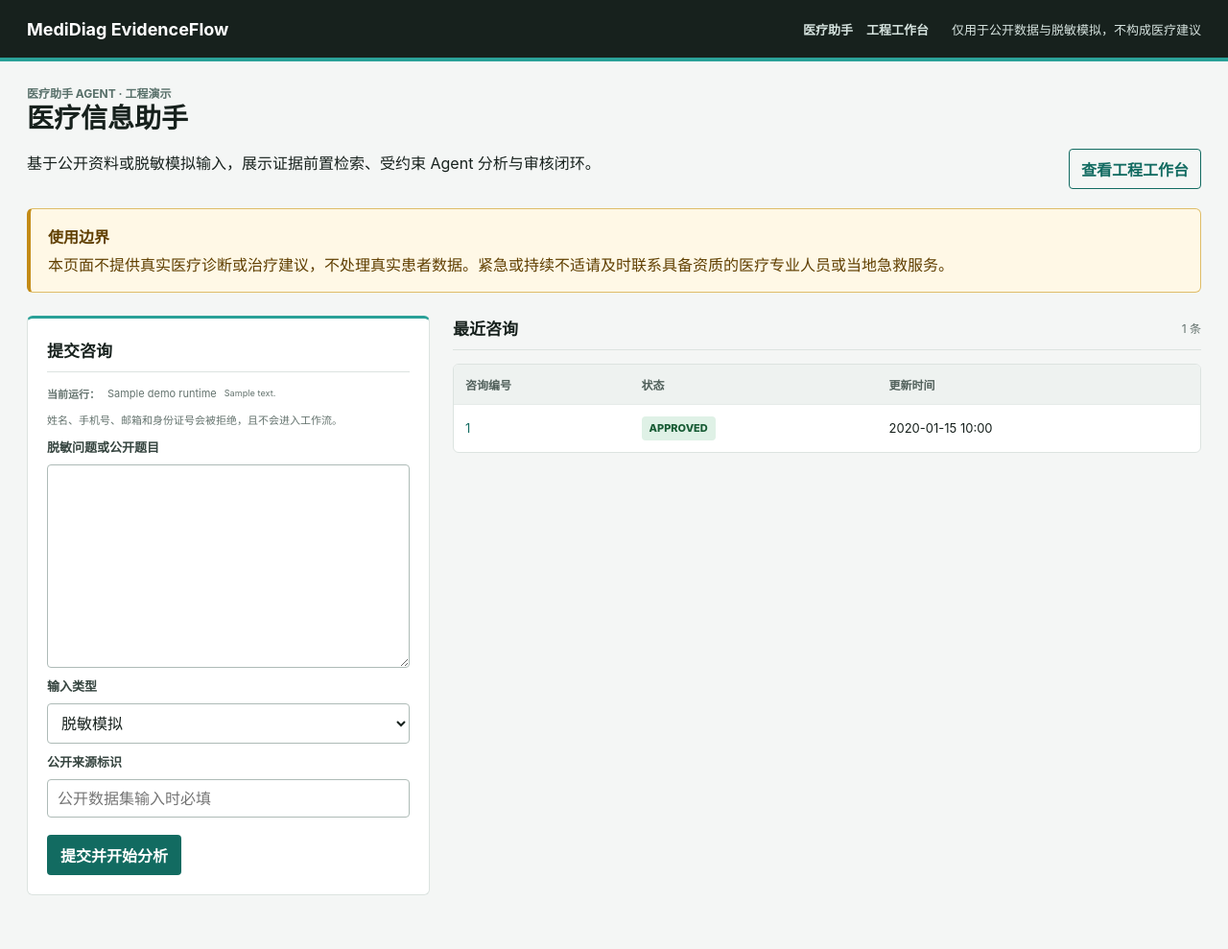
After one commit to control-coder/medcite, a FastAPI app: template src/medidiag/api/templates/assistant.html in a window 1280 px wide. The commit adds this page. Shown: the whole page at 96% size. Run offline with FastAPI, Linux system fonts and the light colour scheme; the template is opened without the code that fills it: most values are stand-ins (such as "Sample title", 1, 10 or a date in 2020); parts of the project's set-up code (start-up, migrations or seed data) failed here and were passed over.

Commit message:
feat(ui): add safe medical assistant experience

```diff
--- a/src/medidiag/api/app.py
+++ b/src/medidiag/api/app.py
@@ -110,7 +110,7 @@ def create_app(
             method=request.method,
             route=request.url.path,
         )
-        if request.url.path.startswith("/demo"):
+        if request.url.path.startswith(("/demo", "/assistant")):
             return _TEMPLATES.TemplateResponse(
                 request=request,
                 name="partials/error.html",
@@ -276,6 +276,82 @@ def create_app(
         session.expire_all()
         return _case_response(session, _case_or_404(session, case_id))
 
+    @app.get("/assistant", response_class=HTMLResponse)
+    def assistant_home(
+        request: Request, session: Session = Depends(get_session)
+    ) -> HTMLResponse:
+        recent = list(
+            session.execute(select(Case).order_by(Case.id.desc()).limit(10)).scalars()
+        )
+        return _TEMPLATES.TemplateResponse(
+            request=request,
+            name="assistant.html",
+            context={
+                "recent_cases": recent,
+                "demo_runtime": request.app.state.demo_runtime,
+            },
+        )
+
+    @app.post("/assistant/cases", response_class=HTMLResponse)
+    def assistant_create_case(
+        request: Request,
+        question: str = Form(...),
+        input_kind: str = Form(...),
+        source_ref: str | None = Form(default=None),
+        session: Session = Depends(get_session),
+    ) -> Response:
+        payload = _validated_form_payload(question, input_kind, source_ref)
+        _ensure_deidentified(payload)
+        nonce = uuid.uuid4().hex
+        case = app.state.executor.create_case(
+            session,
+            payload.question,
+            f"assistant-case-{nonce}",
+            "local-assistant",
+            input_kind=payload.input_kind,
+            source_ref=payload.source_ref,
+        )
+        app.state.executor.start_workflow(
+            session,
+            case.case_id,
+            "case_workflow",
+            f"assistant-workflow-{nonce}",
+            compute_input_hash(
+                {"case_id": case.case_id, "question": case.question, "version": case.version}
+            ),
+        )
+        location = f"/assistant/cases/{case.case_id}"
+        if request.headers.get("HX-Request") == "true":
+            return Response(
+                status_code=status.HTTP_204_NO_CONTENT,
+                headers={"HX-Redirect": location},
+            )
+        return RedirectResponse(location, status_code=status.HTTP_303_SEE_OTHER)
+
+    @app.get("/assistant/cases/{case_id}", response_class=HTMLResponse)
+    def assistant_case(
+        request: Request,
+        case_id: str,
+        session: Session = Depends(get_session),
+    ) -> HTMLResponse:
+        return _TEMPLATES.TemplateResponse(
+            request=request,
+            name="assistant_case.html",
+            context=_assistant_case_context(session, case_id),
+        )
+
+    @app.get("/assistant/cases/{case_id}/status", response_class=HTMLResponse)
+    def assistant_case_status(
+        request: Request,
+        case_id: str,
+        session: Session = Depends(get_session),
+    ) -> HTMLResponse:
+        return _TEMPLATES.TemplateResponse(
+            request=request,
+            name="partials/assistant_case_live.html",
+            context=_assistant_case_context(session, case_id),
+        )
+
     @app.get("/demo", response_class=HTMLResponse)
     def demo_home(
         request: Request, session: Session = Depends(get_session)
@@ -300,18 +376,7 @@ def create_app(
         source_ref: str | None = Form(default=None),
         session: Session = Depends(get_session),
     ) -> Response:
-        try:
-            # 表单字段是未受信的字符串，收窄到 Literal 的是 pydantic 而不是
-            # 静态类型；用 model_validate 让校验发生在它该发生的地方。
-            payload = CaseCreateRequest.model_validate(
-                {
-                    "question": question,
-                    "input_kind": input_kind,
-                    "source_ref": source_ref or None,
-                }
-            )
-        except ValidationError as exc:
-            raise MediDiagError("CASE_INVALID_INPUT", detail=str(exc)) from exc
+        payload = _validated_form_payload(question, input_kind, source_ref)
         _ensure_deidentified(payload)
         nonce = uuid.uuid4().hex
         case = app.state.executor.create_case(
@@ -440,6 +505,128 @@ def create_app(
     return app
 
 
+def _validated_form_payload(
+    question: str, input_kind: str, source_ref: str | None
+) -> CaseCreateRequest:
+    """校验服务端 HTML 表单，不在错误页面回显被拒绝的原始输入。"""
+    try:
+        return CaseCreateRequest.model_validate(
+            {
+                "question": question,
+                "input_kind": input_kind,
+                "source_ref": source_ref or None,
+            }
+        )
+    except ValidationError as exc:
+        raise MediDiagError("CASE_INVALID_INPUT", detail=str(exc)) from exc
+
+
+def _assistant_case_context(session: Session, case_id: str) -> dict[str, Any]:
+    """构造面向用户的收敛视图，不暴露内部错误详情或完整 reasoning。"""
+    case = _case_or_404(session, case_id)
+    active = (
+        session.execute(
+            select(WorkflowTask).where(WorkflowTask.task_id == case.active_task_id)
+        ).scalar_one_or_none()
+        if case.active_task_id
+        else None
+    )
+    events = list(
+        session.execute(
+            select(CaseEventLog)
+            .where(CaseEventLog.case_id == case_id)
+            .order_by(CaseEventLog.id.desc())
+            .limit(100)
+        ).scalars()
+    )
+    retrieval = session.execute(
+        select(StageArtifact)
+        .where(StageArtifact.case_id == case_id, StageArtifact.stage == "retrieval")
+        .order_by(StageArtifact.id.desc())
+        .limit(1)
+    ).scalar_one_or_none()
+    persisted_report = session.execute(
+        select(CaseReport)
+        .where(CaseReport.case_id == case_id)
+        .order_by(CaseReport.version.desc())
+        .limit(1)
+    ).scalar_one_or_none()
+    report = None
+    if (
+        case.status == CaseState.CLOSED_SUCCESS.value
+        and persisted_report is not None
+        and persisted_report.structured_report.get("schema_version")
+        == "assistant-report-v1"
+    ):
+        report = persisted_report
+    return {
+        "case": case,
+        "active_task": active,
+        "evidence": retrieval.payload.get("chunks", []) if retrieval else [],
+        "report": report,
+        "progress": _assistant_progress(case.status),
+        "status_message": _assistant_status_message(case.status),
+        "event_count": len(events),
+        "recent_event_names": [event.event_type for event in events[:5]],
+        "should_poll": active is not None and not is_terminal(CaseState(case.status)),
+    }
+
+
+def _assistant_progress(status_value: str) -> list[dict[str, str]]:
+    stages = [
+        ("已提交", {"CREATED"}),
+        ("输入归一化", {"NORMALIZED"}),
+        ("证据检索", {"EVIDENCE_RETRIEVED"}),
+        ("分析规划", {"PLAN_GENERATED"}),
+        ("专科 Agent 与仲裁", {"SPECIALIST_REVIEWING", "ARBITRATION_REVIEWING"}),
+        (
+            "引用、逻辑与合规审核",
+            {"APPROVED", "REVISION_REQUIRED", "ESCALATED"},
+        ),
+        (
+            "报告生成与关闭",
+            {
+                "REPORT_GENERATED",
+                "CLOSED_SUCCESS",
+                "CLOSED_FAILED",
+                "CLOSED_ESCALATED",
+                "CLOSED_CANCELLED",
+            },
+        ),
+    ]
+    current_index = next(
+        (index for index, (_, values) in enumerate(stages) if status_value in values),
+        0,
+    )
+    return [
+        {
+            "label": label,
+            "state": (
+                "done"
+                if index < current_index or status_value == CaseState.CLOSED_SUCCESS.value
+                else "current"
+                if index == current_index
+                else "pending"
+            ),
+        }
+        for index, (label, _) in enumerate(stages)
+    ]
+
+
+def _assistant_status_message(status_value: str) -> str:
+    messages = {
+        "ESCALATED": "当前等待人工审核，系统不会把该状态展示为成功报告。",
+        "REVISION_REQUIRED": "审核要求修订，当前没有可向用户交付的报告。",
+        "APPROVED": "审核已通过，正在等待报告生成与安全关闭。",
+        "REPORT_GENERATED": "报告已生成但工作流尚未安全关闭，暂不展示结果。",
+        "CLOSED_SUCCESS": "工程工作流已安全关闭，可查看审核后的辅助报告。",
+        "CLOSED_FAILED": "本次工作流失败，未生成可用报告。",
+        "CLOSED_ESCALATED": "本次咨询已由人工终止，未生成可用报告。",
+        "CLOSED_CANCELLED": "本次咨询已取消，未生成可用报告。",
+    }
+    return messages.get(status_value, "系统正在处理，请稍后刷新查看阶段进度。")
+
+
 def _case_or_404(session: Session, case_id: str) -> Case:
     case = session.execute(
         select(Case).where(Case.case_id == case_id)
--- a/src/medidiag/api/static/demo.css
+++ b/src/medidiag/api/static/demo.css
@@ -116,3 +116,26 @@ code { max-width: 100%; overflow-wrap: anywhere; color: #5b3d72; font-size: 11px
   .meta-strip div:last-child { border-bottom: 0; }
   .timeline li { grid-template-columns: 58px minmax(0, 1fr); gap: 8px; }
 }
+
+.top-nav { display: flex; gap: 14px; margin-left: auto; }
+.top-nav a { color: #d6e3df; font-size: 13px; font-weight: 700; }
+.secondary-link { display: inline-flex; align-items: center; min-height: 40px; padding: 8px 12px; border: 1px solid #126b61; border-radius: 4px; font-weight: 700; }
+.scope-banner { margin-bottom: 24px; padding: 16px 18px; color: #603f00; background: #fff8e6; border: 1px solid #dfbd69; border-left: 4px solid #c38b16; border-radius: 6px; }
+.scope-banner p { margin: 6px 0 0; line-height: 1.5; }
+.status-message { display: flex; align-items: center; justify-content: space-between; gap: 18px; padding: 14px 16px; background: #fff; border: 1px solid #dce3e0; border-left: 4px solid #2aa198; border-radius: 6px; }
+.progress-list { display: grid; grid-template-columns: repeat(7, minmax(0, 1fr)); gap: 8px; margin: 0; padding: 0; list-style: none; }
+.progress-list li { display: grid; gap: 5px; min-width: 0; padding: 12px; border: 1px solid #dce3e0; border-radius: 6px; background: #fff; }
+.progress-list li > span { display: grid; place-items: center; width: 24px; height: 24px; border-radius: 50%; background: #e4eae7; font-size: 12px; font-weight: 800; }
+.progress-list strong { font-size: 12px; line-height: 1.35; }
+.progress-list small { color: #687772; }
+.progress-list .progress-done { border-color: #8dbca3; background: #edf7f1; }
+.progress-list .progress-done > span { color: #fff; background: #2f7d59; }
+.progress-list .progress-current { border-color: #75b6bd; background: #edf8fa; }
+.progress-list .progress-current > span { color: #fff; background: #18717c; }
+.trace-summary { display: grid; margin: 0; border: 1px solid #dce3e0; border-radius: 6px; overflow: hidden; }
+.trace-summary div { display: grid; grid-template-columns: 110px minmax(0, 1fr); gap: 12px; padding: 12px; border-bottom: 1px solid #e2e8e5; background: #fff; }
+.trace-summary div:last-child { border-bottom: 0; }
+.trace-summary dt { color: #687772; font-size: 12px; }
+.trace-summary dd { margin: 0; overflow-wrap: anywhere; font-size: 13px; }
+@media (max-width: 1100px) { .progress-list { grid-template-columns: repeat(4, minmax(0, 1fr)); } }
+@media (max-width: 600px) { .top-nav { margin-left: 0; } .scope-note { display: none; } .progress-list { grid-template-columns: 1fr; } .status-message { align-items: flex-start; flex-direction: column; } }
--- /dev/null
+++ b/src/medidiag/api/templates/assistant.html
@@ -0,0 +1,52 @@
+{% extends "base.html" %}
+{% block title %}医疗信息助手 | MediDiag EvidenceFlow{% endblock %}
+{% block content %}
+<section class="page-heading">
+  <div>
+    <p class="eyebrow">医疗助手 Agent · 工程演示</p>
+    <h1>医疗信息助手</h1>
+    <p>基于公开资料或脱敏模拟输入，展示证据前置检索、受约束 Agent 分析与审核闭环。</p>
+  </div>
+  <a class="secondary-link" href="/demo">查看工程工作台</a>
+</section>
+
+<section class="scope-banner" role="note">
+  <strong>使用边界</strong>
+  <p>本页面不提供真实医疗诊断或治疗建议，不处理真实患者数据。紧急或持续不适请及时联系具备资质的医疗专业人员或当地急救服务。</p>
+</section>
+
+<div class="home-grid">
+  <section class="tool-panel" aria-labelledby="assistant-create-title">
+    <div class="section-heading"><h2 id="assistant-create-title">提交咨询</h2></div>
+    <p class="item-meta"><strong>当前运行：</strong>{{ demo_runtime.label }}<br><small>{{ demo_runtime.detail }}</small></p>
+    <p class="item-meta">姓名、手机号、邮箱和身份证号会被拒绝，且不会进入工作流。</p>
+    <form class="case-form" method="post" action="/assistant/cases" hx-post="/assistant/cases" hx-target="#form-error" hx-swap="innerHTML">
+      <label for="assistant-question">脱敏问题或公开题目</label>
+      <textarea id="assistant-question" name="question" rows="8" minlength="10" maxlength="12000" required></textarea>
+      <label for="assistant-input-kind">输入类型</label>
+      <select id="assistant-input-kind" name="input_kind">
+        <option value="deidentified_simulation">脱敏模拟</option>
+        <option value="public_dataset">公开数据集</option>
+      </select>
+      <label for="assistant-source-ref">公开来源标识</label>
+      <input id="assistant-source-ref" name="source_ref" maxlength="128" placeholder="公开数据集输入时必填">
+      <div id="form-error" aria-live="polite"></div>
+      <button class="primary-button" type="submit">提交并开始分析</button>
+    </form>
+  </section>
+
+  <section class="case-list" aria-labelledby="assistant-recent-title">
+    <div class="section-heading"><h2 id="assistant-recent-title">最近咨询</h2><span>{{ recent_cases|length }} 条</span></div>
+    {% if recent_cases %}
+      <div class="table-wrap"><table>
+        <thead><tr><th>咨询编号</th><th>状态</th><th>更新时间</th></tr></thead>
+        <tbody>{% for item in recent_cases %}<tr>
+          <td><a href="/assistant/cases/{{ item.case_id }}">{{ item.case_id }}</a></td>
+          <td><span class="status status-{{ item.status|lower }}">{{ item.status }}</span></td>
+          <td>{{ item.updated_at.strftime('%Y-%m-%d %H:%M') }}</td>
+        </tr>{% endfor %}</tbody>
+      </table></div>
+    {% else %}<p class="empty-state">暂无咨询记录</p>{% endif %}
+  </section>
+</div>
+{% endblock %}
--- a/src/medidiag/api/templates/base.html
+++ b/src/medidiag/api/templates/base.html
@@ -11,7 +11,8 @@
 </head>
 <body>
   <header class="app-header">
-    <a class="brand" href="/demo">MediDiag EvidenceFlow</a>
+    <a class="brand" href="/assistant">MediDiag EvidenceFlow</a>
+    <nav class="top-nav" aria-label="主导航"><a href="/assistant">医疗助手</a><a href="/demo">工程工作台</a></nav>
     <span class="scope-note">仅用于公开数据与脱敏模拟，不构成医疗建议</span>
   </header>
   <main class="page-shell">{% block content %}{% endblock %}</main>
```
Also changed, not shown: src/medidiag/api/templates/assistant_case.html (added, +7 -0 lines), src/medidiag/api/templates/partials/assistant_case_live.html (added, +57 -0 lines), src/medidiag/cli.py (+56 -1 lines), tests/test_assistant_ui.py (added, +179 -0 lines), README.md.
